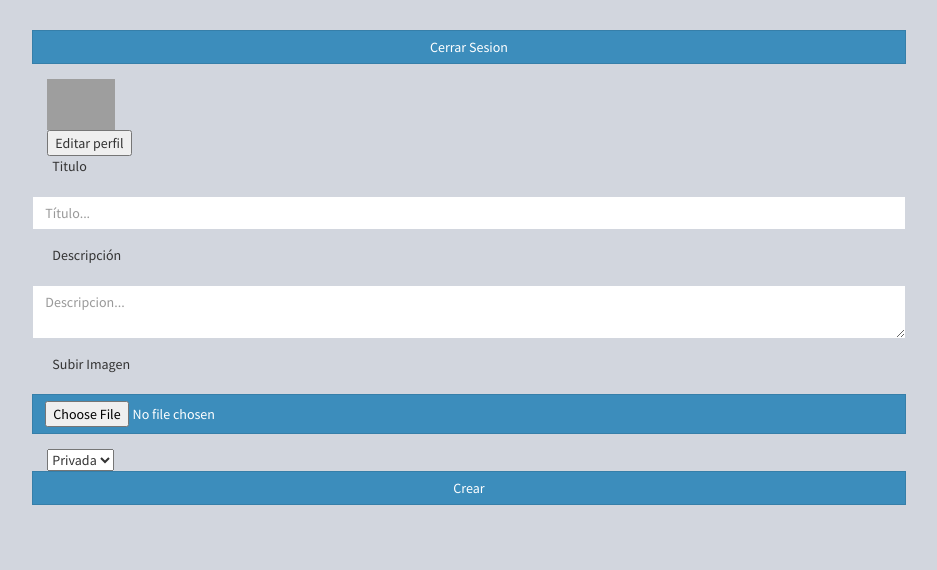
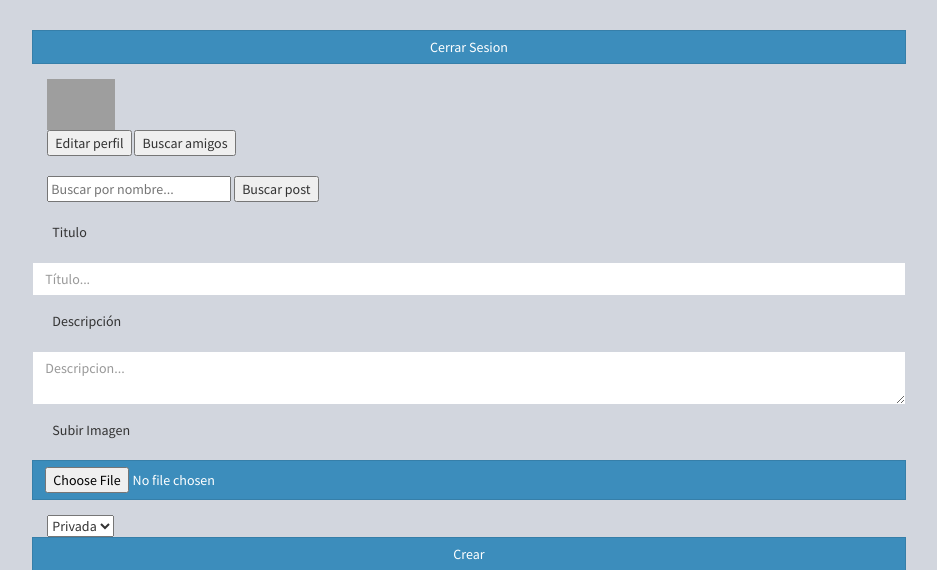
Before and after one commit to bran2997/Grupo3, a PHP site: page /inicio/ in a window 1280 px wide. Shown: the top 570 px of the page, without its empty margins (171-1108 px from the left). Run offline with PHP 8.4, Linux system fonts and the light colour scheme; the visitor is signed in with stand-in values (Sample User, id 1); data that the repository does not hold is empty; some libraries are stand-ins or nearby versions; some web fonts are replaced; grey boxes are pictures that could not be loaded.

Commit message:
Interfaz para búsqueda de POST

```diff
--- a/inicio/index.php
+++ b/inicio/index.php
@@ -12,6 +12,7 @@ if(!isset($_SESSION['usuario']))
 	<head>
 		<meta charset="UTF-8">
 		<title>Añadir Usuario</title>
+		<script type="text/javascript" src="var.js"></script>
         <link rel="stylesheet" type="text/css" href="../css/style.css">
         <link rel="stylesheet" href="https://maxcdn.bootstrapcdn.com/bootstrap/4.2.1/css/bootstrap.min.css">
         <link rel="stylesheet" href="../bootstrap/css/bootstrap.min.css">
@@ -52,6 +53,16 @@ if(!isset($_SESSION['usuario']))
 					echo '<br/>';
 				?>
 				<input type="submit" name="boton" onClick="document.location.href='../inicio/editarPerfil.php'" value="Editar perfil">
+				<input type="submit" name="boton" onClick="document.location.href='../inicio/amigos.php'" value="Buscar amigos">
+
+
+				<br>
+					<br>
+					<input type="text" id="txtbusqueda" placeholder="Buscar por nombre...">
+					<input type="submit" name="boton" onclick="myFunction()" value="Buscar post">
+					<br>
+					<br>
+
 				<!-- Crear Publicacion -->
 				<form action="../php/crearPublicacion.php" method="post" class="width:100%;" enctype="multipart/form-data">
 
@@ -93,7 +104,9 @@ if(!isset($_SESSION['usuario']))
 					// echo $usuario . " - " . $contrasenna;
 					$objeto = new dataBase();
 					$usuarioLogueado = (int)$_SESSION['id'];
-					$consulta = "SELECT * FROM publicacion as p inner join amigos as a on a.idAmigo1=p.idUsuario or a.idAmigo2=p.idUsuario inner join usuario as u on p.idUsuario = u.idUsuario where a.idAmigo1=". $usuarioLogueado . " or a.idAmigo2=". $usuarioLogueado ." or p.visibilidad=0  order by p.idPublicacion desc;";
+					$consulta = "SELECT * FROM publicacion as p inner join amigos as a on a.idAmigo1=p.idUsuario or a.idAmigo2=p.idUsuario
+					inner join usuario as u on p.idUsuario = u.idUsuario where a.idAmigo1=". $usuarioLogueado . " or a.idAmigo2=". $usuarioLogueado ." or p.visibilidad=0
+					order by p.idPublicacion desc;";
 
 					$consulta = "  SELECT idPublicacion, idUsuarioPublicacion, titulo,
 					 visibilidad, descripcion, fecha, direccionImagen, idUsuario, nombreUsuario, apellidoUsuario, 1 as amigo
@@ -192,6 +205,6 @@ if(!isset($_SESSION['usuario']))
 			// session_start();
 
 		?>
-    	<script src="../js/script.js"/>
+
 	</body>
 </html>
```
